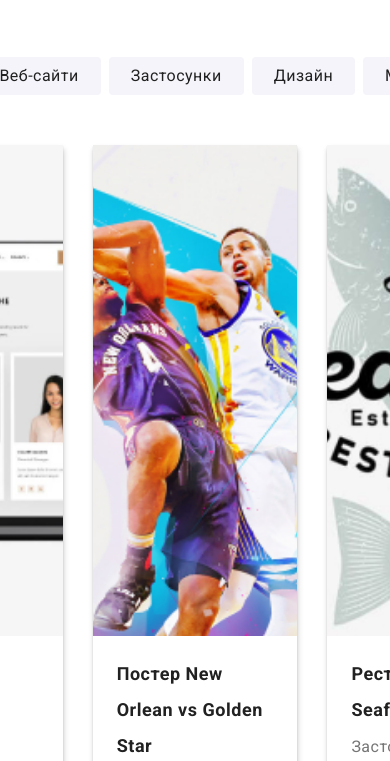
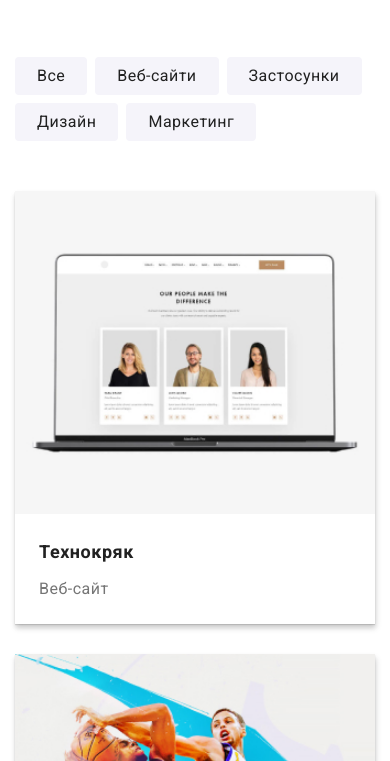
Before and after one commit to astsu-dev/web-lab, a website built with Vite: page src/portfolio/index.html in a window 390 px wide. Shown: the part 83-844 px from the top of the page. Built offline with nearby package versions, Linux system fonts and the light colour scheme.

Commit message:
Fix css.

```diff
--- a/src/css/base.css
+++ b/src/css/base.css
@@ -22,7 +22,6 @@ body {
   font-weight: 700;
   font-size: 1.625rem;
   color: var(--text-color);
-  /* letter-spacing: 0.03em; */
 }
 
 .logo .logo__first-part {
--- a/src/css/pages/portfolio.css
+++ b/src/css/pages/portfolio.css
@@ -15,10 +15,11 @@
   display: flex;
   flex-wrap: wrap;
   gap: 0.5rem;
-  width: max-content;
+  justify-content: flex-start;
 }
 
 .portfolio-category {
+  display: block;
   font-size: 1rem;
   line-height: 1.625;
   padding: 0.375rem 1.375rem;
@@ -52,7 +53,7 @@
 
 .portfolio-item .portfolio-item__preview {
   background-position: center;
-  background-size: auto 100%;
+  background-size: cover;
   background-repeat: no-repeat;
 }
 
@@ -90,3 +91,15 @@
   line-height: 1.875;
   color: var(--sub-text-color);
 }
+
+@media screen and (max-width: 1023px) {
+  .portfolio .portfolio__grid {
+    grid-template-columns: repeat(2, 1fr);
+  }
+}
+
+@media screen and (max-width: 767px) {
+  .portfolio .portfolio__grid {
+    grid-template-columns: repeat(1, 1fr);
+  }
+}
```
